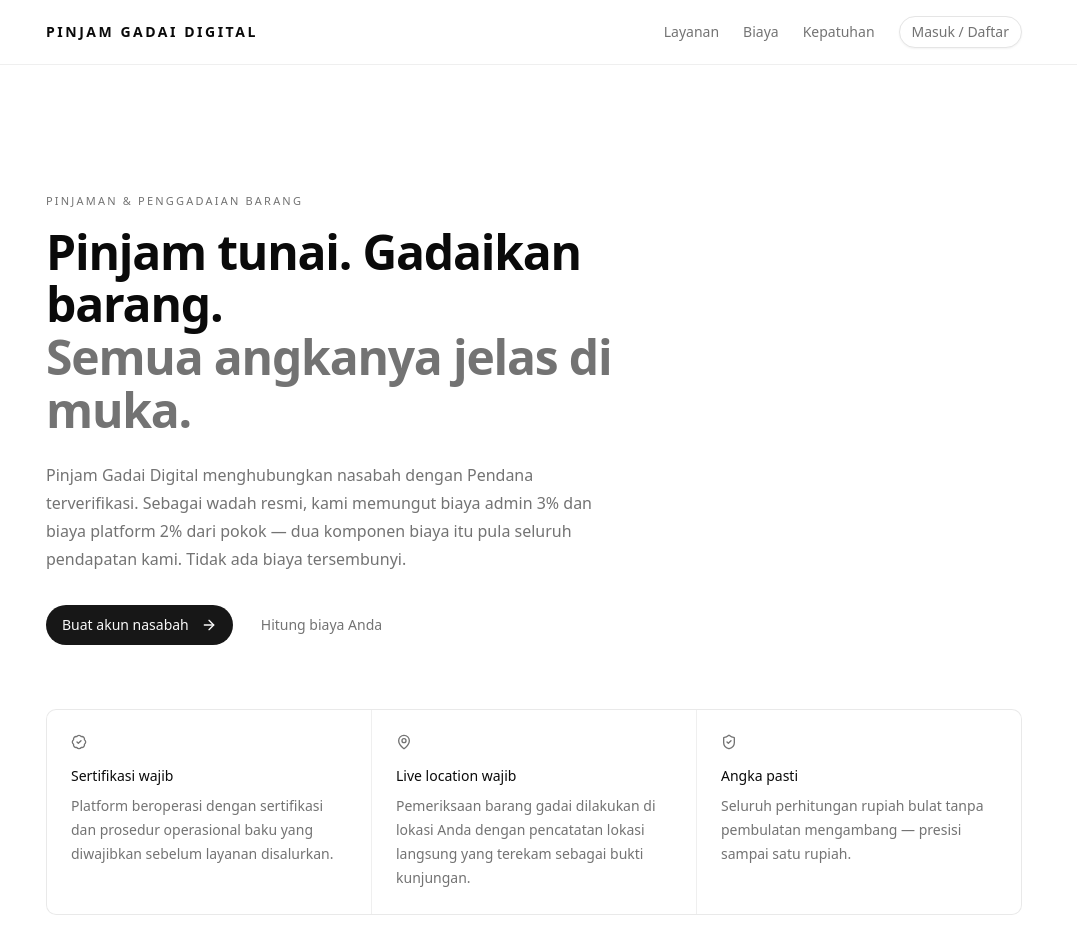
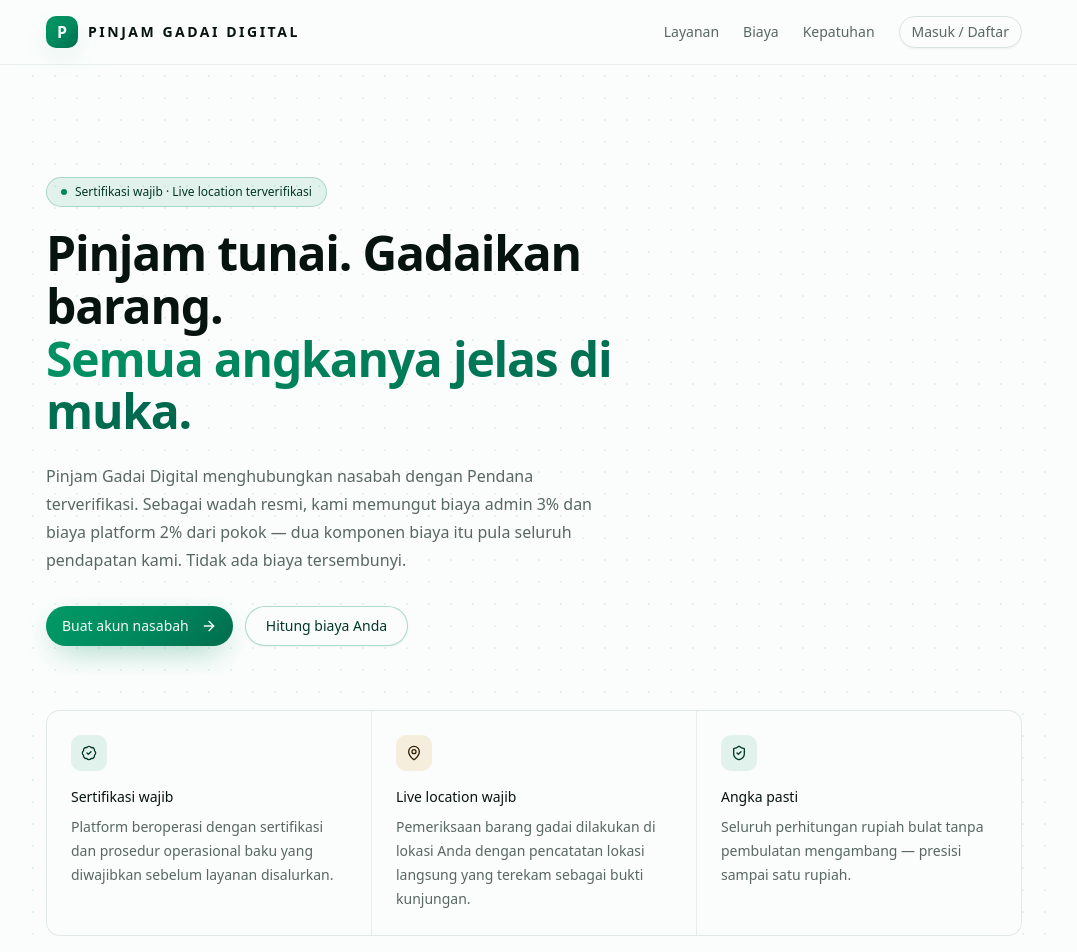
Before and after one commit to adiesiak/pinjam-gadai-digital, a React (Vite) app: page / in a window 1280 px wide. Shown: the top 952 px of the page, without its empty margins (106-1183 px from the left). Built offline with nearby package versions, Linux system fonts and the light colour scheme; no server answers; what @convex-dev/auth would draw is missing.

Commit message:
Freebuff: Okay udah semua lalu apakah bisa di ubah websitenya jadi...

```diff
--- a/src/index.css
+++ b/src/index.css
@@ -40,42 +40,49 @@
   --color-sidebar-accent-foreground: var(--sidebar-accent-foreground);
   --color-sidebar-border: var(--sidebar-border);
   --color-sidebar-ring: var(--sidebar-ring);
+  /* PINDAI theme tokens — gold accent for the pawn (gadai) journey. */
+  --color-gold: var(--gold);
+  --color-gold-foreground: var(--gold-foreground);
 }
 
 /* CHANGE VALUES FOR THEME */
 :root {
   --radius: 0.625rem;
-  --background: oklch(1 0 0);
-  --foreground: oklch(0.145 0 0);
+  /* Pinjam Gadai Digital — emerald trust palette on a warm-neutral base. */
+  --background: oklch(0.993 0.003 160);
+  --foreground: oklch(0.175 0.02 170);
   --card: oklch(1 0 0);
-  --card-foreground: oklch(0.145 0 0);
+  --card-foreground: oklch(0.175 0.02 170);
   --popover: oklch(1 0 0);
-  --popover-foreground: oklch(0.145 0 0);
-  --primary: oklch(0.205 0 0);
-  --primary-foreground: oklch(0.985 0 0);
-  --secondary: oklch(0.97 0 0);
-  --secondary-foreground: oklch(0.205 0 0);
-  --muted: oklch(0.97 0 0);
-  --muted-foreground: oklch(0.556 0 0);
-  --accent: oklch(0.97 0 0);
-  --accent-foreground: oklch(0.205 0 0);
+  --popover-foreground: oklch(0.175 0.02 170);
+  --primary: oklch(0.545 0.135 165);
+  --primary-foreground: oklch(0.985 0.01 165);
+  --secondary: oklch(0.955 0.018 165);
+  --secondary-foreground: oklch(0.3 0.05 168);
+  --muted: oklch(0.958 0.008 165);
+  --muted-foreground: oklch(0.5 0.02 170);
+  --accent: oklch(0.95 0.025 165);
+  --accent-foreground: oklch(0.3 0.06 168);
   --destructive: oklch(0.577 0.245 27.325);
-  --border: oklch(0.922 0 0);
-  --input: oklch(0.922 0 0);
-  --ring: oklch(0.708 0 0);
-  --chart-1: oklch(0.646 0.222 41.116);
-  --chart-2: oklch(0.6 0.118 184.704);
+  --border: oklch(0.91 0.012 165);
+  --input: oklch(0.91 0.012 165);
+  --ring: oklch(0.545 0.135 165);
+  /* Gold — aksen kuning untuk alur gadai. */
+  --gold: oklch(0.72 0.14 78);
+  --gold-foreground: oklch(0.25 0.06 78);
+  --chart-1: oklch(0.545 0.135 165);
+  --chart-2: oklch(0.72 0.14 78);
   --chart-3: oklch(0.398 0.07 227.392);
   --chart-4: oklch(0.828 0.189 84.429);
   --chart-5: oklch(0.769 0.188 70.08);
-  --sidebar: oklch(0.985 0 0);
-  --sidebar-foreground: oklch(0.145 0 0);
-  --sidebar-primary: oklch(0.205 0 0);
-  --sidebar-primary-foreground: oklch(0.985 0 0);
-  --sidebar-accent: oklch(0.97 0 0);
-  --sidebar-accent-foreground: oklch(0.205 0 0);
-  --sidebar-border: oklch(0.922 0 0);
-  --sidebar-ring: oklch(0.708 0 0);
+  --sidebar: oklch(0.985 0.004 165);
+  --sidebar-foreground: oklch(0.175 0.02 170);
+  --sidebar-primary: oklch(0.545 0.135 165);
+  --sidebar-primary-foreground: oklch(0.985 0.01 165);
+  --sidebar-accent: oklch(0.955 0.018 165);
+  --sidebar-accent-foreground: oklch(0.3 0.05 168);
+  --sidebar-border: oklch(0.91 0.012 165);
+  --sidebar-ring: oklch(0.545 0.135 165);
 }
 
 .dark {
@@ -124,3 +131,78 @@
     cursor: pointer;
   }
 }
+
+/* ===== PINDAI effects — gradien, glow, tekstur, motion ===== */
+@layer utilities {
+  /* Gradien utama emerald (tombol & kartu hero). */
+  .gradient-primary {
+    background-image: linear-gradient(
+      135deg,
+      oklch(0.6 0.145 163) 0%,
+      oklch(0.545 0.135 165) 55%,
+      oklch(0.46 0.12 170) 100%
+    );
+  }
+  .gradient-primary:hover {
+    background-image: linear-gradient(
+      135deg,
+      oklch(0.63 0.15 162) 0%,
+      oklch(0.57 0.14 164) 55%,
+      oklch(0.48 0.125 170) 100%
+    );
+  }
+  /* Gradien gold untuk aksen gadai. */
+  .gradient-gold {
+    background-image: linear-gradient(135deg, oklch(0.8 0.13 82) 0%, oklch(0.7 0.15 72) 100%);
+  }
+  /* Teks bergradasi emerald. */
+  .text-gradient-primary {
+    background-image: linear-gradient(
+      120deg,
+      oklch(0.58 0.14 164) 0%,
+      oklch(0.44 0.11 172) 100%
+    );
+    -webkit-background-clip: text;
+    background-clip: text;
+    color: transparent;
+  }
+  /* Cahaya lembut di bawah elemen emerald. */
+  .shadow-glow {
+    box-shadow: 0 10px 32px -10px oklch(0.545 0.135 165 / 0.5);
+  }
+  .shadow-glow-gold {
+    box-shadow: 0 10px 32px -10px oklch(0.72 0.14 78 / 0.45);
+  }
+  /* Tekstur titik halus untuk latar hero. */
+  .dot-texture {
+    background-image: radial-gradient(
+      oklch(0.545 0.135 165 / 0.09) 1px,
+      transparent 1.5px
+    );
+    background-size: 22px 22px;
+  }
+  /* Kartu terangkat saat disorot. */
+  .card-lift {
+    transition:
+      transform 0.22s ease,
+      box-shadow 0.22s ease,
+      border-color 0.22s ease;
+  }
+  .card-lift:hover {
+    transform: translateY(-3px);
+    box-shadow: 0 14px 36px -14px oklch(0.3 0.04 168 / 0.22);
+    border-color: oklch(0.545 0.135 165 / 0.35);
+  }
+  .animate-float {
+    animation: pindai-float 7s ease-in-out infinite;
+  }
+  @keyframes pindai-float {
+    0%,
+    100% {
+      transform: translateY(0);
+    }
+    50% {
+      transform: translateY(-8px);
+    }
+  }
+}
--- a/src/pages/Admin.tsx
+++ b/src/pages/Admin.tsx
@@ -202,7 +202,13 @@ export default function Admin() {
     <div className="flex min-h-screen flex-col bg-background text-foreground">
       <header className="border-b border-border/60">
         <div className="mx-auto flex h-16 w-full max-w-5xl items-center justify-between px-6">
-          <Link to="/dashboard" className="text-sm font-semibold tracking-[0.18em]">
+          <Link
+            to="/dashboard"
+            className="flex items-center gap-2.5 text-sm font-semibold tracking-[0.18em]"
+          >
+            <span className="gradient-primary flex size-8 items-center justify-center rounded-lg font-bold text-primary-foreground">
+              P
+            </span>
             PINJAM GADAI DIGITAL
           </Link>
           <span className="flex items-center gap-2 text-xs text-muted-foreground">
@@ -337,7 +343,7 @@ export default function Admin() {
                     <div className="flex shrink-0 items-center gap-2">
                       <Button
                         size="sm"
-                        className="rounded-full"
+                        className="gradient-primary rounded-full border-0"
                         onClick={async () => {
                           try {
                             await confirmDeposit({ depositId: d._id });
@@ -647,6 +653,7 @@ function LoanReviewDialog({
                 </Button>
               )}
               <Button
+                className="gradient-primary border-0"
                 disabled={busy !== null}
                 onClick={() => run("approve", () => approve({ loanId: row._id }))}
               >
--- a/src/pages/Dashboard.tsx
+++ b/src/pages/Dashboard.tsx
@@ -89,7 +89,13 @@ export default function Dashboard() {
       {/* Top bar */}
       <header className="border-b border-border/60">
         <div className="mx-auto flex h-16 w-full max-w-5xl items-center justify-between px-6">
-          <Link to="/dashboard" className="text-sm font-semibold tracking-[0.18em]">
+          <Link
+            to="/dashboard"
+            className="flex items-center gap-2.5 text-sm font-semibold tracking-[0.18em]"
+          >
+            <span className="gradient-primary flex size-8 items-center justify-center rounded-lg font-bold text-primary-foreground">
+              P
+            </span>
             PINJAM GADAI DIGITAL
           </Link>
           <div className="flex items-center gap-4 text-sm">
@@ -131,7 +137,7 @@ export default function Dashboard() {
 
       <main className="mx-auto w-full max-w-5xl flex-1 px-6 py-10">
         <div className="flex flex-col gap-1">
-          <p className="text-[11px] font-medium uppercase tracking-[0.2em] text-muted-foreground">
+          <p className="text-[11px] font-medium uppercase tracking-[0.2em] text-primary">
             Ruang Nasabah
           </p>
           <h1 className="text-2xl font-semibold tracking-tight">
@@ -151,9 +157,7 @@ export default function Dashboard() {
         ) : (
           <>
             {/* Pengingat jatuh tempo — ditampilkan di atas semua tab. */}
-            {dueReminder !== null && (
-              <DueReminderBanner reminder={dueReminder} />
-            )}
+            {dueReminder !== null && <DueReminderBanner reminder={dueReminder} />}
             <Tabs defaultValue="pinjaman" className="mt-8">
             <TabsList className="bg-transparent p-0">
               <TabsTrigger
@@ -351,10 +355,10 @@ function DueReminderBanner({
   const terlambat = reminder.hariTerlambat > 0;
   return (
     <section
-      className={`rounded-lg border px-5 py-4 ${
+      className={`card-lift mt-6 rounded-xl border px-5 py-4 ${
         terlambat
           ? "border-destructive/40 bg-destructive/5"
-          : "border-border/60 bg-muted/40"
+          : "border-primary/25 bg-primary/5"
       }`}
     >
       <div className="flex flex-wrap items-baseline justify-between gap-3">
@@ -628,7 +632,11 @@ function LoanForm({ onCreated }: { onCreated: (ref: string) => void }) {
         </p>
       )}
 
-      <Button type="submit" className="w-full rounded-full" disabled={submitting}>
+      <Button
+        type="submit"
+        className="gradient-primary shadow-glow w-full rounded-full border-0 font-medium transition-transform hover:-translate-y-0.5"
+        disabled={submitting}
+      >
         {submitting ? (
           <>
             <Loader2 className="mr-2 size-4 animate-spin" />
@@ -814,7 +822,11 @@ function PawnForm({ onCreated }: { onCreated: () => void }) {
         </p>
       )}
 
-      <Button type="submit" className="w-full rounded-full" disabled={submitting}>
+      <Button
+        type="submit"
+        className="gradient-gold shadow-glow-gold w-full rounded-full border-0 font-medium text-gold-foreground transition-transform hover:-translate-y-0.5"
+        disabled={submitting}
+      >
         {submitting ? (
           <>
             <Loader2 className="mr-2 size-4 animate-spin" />
@@ -968,7 +980,7 @@ function LoanDetailDialog({
                   dapat dibatalkan.
                 </p>
                 <Button
-                  className="mt-3 w-full rounded-full"
+                  className="gradient-primary shadow-glow mt-3 w-full rounded-full border-0 font-medium transition-transform hover:-translate-y-0.5"
                   disabled={repaying}
                   onClick={handleRepay}
                 >
--- a/src/pages/Landing.tsx
+++ b/src/pages/Landing.tsx
@@ -45,10 +45,15 @@ export default function Landing() {
       className="flex min-h-screen flex-col bg-background text-foreground"
     >
       {/* Nav */}
-      <header className="border-b border-border/60">
+      <header className="sticky top-0 z-40 border-b border-border/60 bg-background/85 backdrop-blur-md">
         <div className="mx-auto flex h-16 w-full max-w-5xl items-center justify-between px-6">
+          <span className="flex items-center gap-2.5">
+            <span className="gradient-primary flex size-8 items-center justify-center rounded-lg font-bold text-primary-foreground shadow-glow">
+              P
+            </span>
             <span className="text-sm font-semibold tracking-[0.18em]">
               PINJAM GADAI DIGITAL
+            </span>
           </span>
           <nav className="flex items-center gap-6 text-sm text-muted-foreground">
             <a href="#layanan" className="hidden hover:text-foreground sm:block">
@@ -69,18 +74,23 @@ export default function Landing() {
 
       <main className="flex-1">
         {/* Hero */}
-        <section className="mx-auto w-full max-w-5xl px-6 pb-20 pt-24 sm:pt-32">
+        <section className="dot-texture relative mx-auto w-full max-w-5xl px-6 pb-20 pt-20 sm:pt-28">
           <motion.div
             initial={{ opacity: 0, y: 12 }}
             animate={{ opacity: 1, y: 0 }}
             transition={{ duration: 0.5, delay: 0.05 }}
             className="max-w-2xl"
           >
-            <Kicker>Pinjaman &amp; Penggadaian Barang</Kicker>
-            <h1 className="mt-4 text-4xl font-semibold leading-[1.1] tracking-tight sm:text-5xl">
+            <span className="inline-flex items-center gap-2 rounded-full border border-primary/25 bg-primary/10 px-3.5 py-1.5 text-xs font-medium text-accent-foreground">
+              <span className="size-1.5 rounded-full bg-primary" />
+              Sertifikasi wajib · Live location terverifikasi
+            </span>
+            <h1 className="mt-5 text-4xl font-semibold leading-[1.1] tracking-tight sm:text-5xl">
               Pinjam tunai. Gadaikan barang.
               <br />
-              <span className="text-muted-foreground">Semua angkanya jelas di muka.</span>
+              <span className="text-gradient-primary">
+                Semua angkanya jelas di muka.
+              </span>
             </h1>
             <p className="mt-6 max-w-xl text-base leading-7 text-muted-foreground">
               Pinjam Gadai Digital menghubungkan nasabah dengan Pendana
@@ -89,7 +99,11 @@ export default function Landing() {
               seluruh pendapatan kami. Tidak ada biaya tersembunyi.
             </p>
             <div className="mt-8 flex flex-wrap items-center gap-3">
-              <Button asChild size="lg" className="rounded-full px-6">
+              <Button
+                asChild
+                size="lg"
+                className="gradient-primary shadow-glow rounded-full border-0 px-7 font-medium transition-transform hover:-translate-y-0.5"
+              >
                 <Link to="/auth">
                   Buat akun nasabah
                   <ArrowRight className="ml-1 size-4" />
@@ -98,34 +112,39 @@ export default function Landing() {
               <Button
                 asChild
                 size="lg"
-                variant="ghost"
-                className="rounded-full px-4 text-muted-foreground"
+                variant="outline"
+                className="rounded-full px-5 border-primary/30 text-accent-foreground hover:bg-primary/5"
               >
                 <a href="#biaya">Hitung biaya Anda</a>
               </Button>
             </div>
           </motion.div>
 
-          <div className="mt-16 grid gap-px overflow-hidden rounded-lg border border-border/60 bg-border/60 sm:grid-cols-3">
+          <div className="mt-16 grid gap-px overflow-hidden rounded-xl border border-border/60 bg-border/60 sm:grid-cols-3">
             {[
               {
                 icon: BadgeCheck,
+                tint: "bg-primary/10 text-accent-foreground",
                 title: "Sertifikasi wajib",
                 body: "Platform beroperasi dengan sertifikasi dan prosedur operasional baku yang diwajibkan sebelum layanan disalurkan.",
               },
               {
                 icon: MapPin,
+                tint: "bg-gold/15 text-gold-foreground",
                 title: "Live location wajib",
                 body: "Pemeriksaan barang gadai dilakukan di lokasi Anda dengan pencatatan lokasi langsung yang terekam sebagai bukti kunjungan.",
               },
               {
                 icon: ShieldCheck,
+                tint: "bg-primary/10 text-accent-foreground",
                 title: "Angka pasti",
                 body: "Seluruh perhitungan rupiah bulat tanpa pembulatan mengambang — presisi sampai satu rupiah.",
               },
-            ].map(({ icon: Icon, title, body }) => (
-              <div key={title} className="bg-background p-6">
-                <Icon className="size-4 text-muted-foreground" />
+            ].map(({ icon: Icon, tint, title, body }) => (
+              <div key={title} className="card-lift bg-background p-6">
+                <span className={`inline-flex size-9 items-center justify-center rounded-lg ${tint}`}>
+                  <Icon className="size-4" />
+                </span>
                 <h3 className="mt-4 text-sm font-medium">{title}</h3>
                 <p className="mt-2 text-sm leading-6 text-muted-foreground">{body}</p>
               </div>
@@ -140,9 +159,11 @@ export default function Landing() {
             <h2 className="mt-4 max-w-xl text-2xl font-semibold tracking-tight">
               Pilih jalur yang sesuai kebutuhan Anda.
             </h2>
-            <div className="mt-10 grid gap-px overflow-hidden rounded-lg border border-border/60 bg-border/60 lg:grid-cols-2">
-              <div className="bg-background p-8">
-                <Banknote className="size-5 text-muted-foreground" />
+            <div className="mt-10 grid gap-px overflow-hidden rounded-xl border border-border/60 bg-border/60 lg:grid-cols-2">
+              <div className="card-lift bg-background p-8">
+                <span className="gradient-primary shadow-glow inline-flex size-10 items-center justify-center rounded-xl text-primary-foreground">
+                  <Banknote className="size-5" />
+                </span>
                 <h3 className="mt-5 text-lg font-medium">Pinjaman tunai</h3>
                 <p className="mt-3 text-sm leading-6 text-muted-foreground">
                   Ajukan pinjaman tunai dengan struktur biaya tetap. Setelah
@@ -169,8 +190,10 @@ export default function Landing() {
                 </Button>
               </div>
 
-              <div className="bg-background p-8">
-                <Package className="size-5 text-muted-foreground" />
+              <div className="card-lift bg-background p-8">
+                <span className="gradient-gold shadow-glow-gold inline-flex size-10 items-center justify-center rounded-xl text-gold-foreground">
+                  <Package className="size-5" />
+                </span>
                 <h3 className="mt-5 text-lg font-medium">Gadai barang</h3>
                 <p className="mt-3 text-sm leading-6 text-muted-foreground">
                   Gadaikan elektronik, kendaraan, perhiasan, atau properti.
@@ -231,7 +254,8 @@ export default function Landing() {
               </p>
             </div>
 
-            <div className="rounded-lg border border-border/60 p-6 sm:p-8">
+            <div className="card-lift relative overflow-hidden rounded-xl border border-primary/25 bg-background p-6 sm:p-8">
+              <div className="gradient-primary absolute inset-x-0 top-0 h-1.5" />
               <Kicker>Kalkulator pinjaman</Kicker>
               <label htmlFor="sim-pokok" className="mt-4 block text-sm font-medium">
                 Pokok pinjaman
@@ -346,22 +370,30 @@ export default function Landing() {
 
         {/* Closing CTA */}
         <section className="border-t border-border/60">
-          <div className="mx-auto flex w-full max-w-5xl flex-col items-start gap-6 px-6 py-16 sm:flex-row sm:items-center sm:justify-between">
-            <div>
-              <h2 className="text-xl font-semibold tracking-tight">
+          <div className="mx-auto w-full max-w-5xl px-6 py-16">
+            <div className="gradient-primary shadow-glow relative overflow-hidden rounded-2xl px-8 py-12 text-center">
+              <div className="dot-texture absolute inset-0 opacity-40" />
+              <div className="relative">
+                <h2 className="text-2xl font-semibold tracking-tight text-primary-foreground">
                   Siap memulai?
                 </h2>
-              <p className="mt-2 max-w-md text-sm leading-6 text-muted-foreground">
-                Buat akun nasabah untuk mengajukan pinjaman tunai atau gadaikan
-                barang Anda — keduanya dapat dikelola dari satu ruang nasabah.
+                <p className="mx-auto mt-3 max-w-md text-sm leading-6 text-primary-foreground/85">
+                  Buat akun nasabah untuk mengajukan pinjaman tunai atau
+                  gadaikan barang Anda — keduanya dapat dikelola dari satu
+                  ruang nasabah.
                 </p>
-            </div>
-            <Button asChild size="lg" className="rounded-full px-6">
+                <Button
+                  asChild
+                  size="lg"
+                  className="mt-8 rounded-full border-0 bg-white px-7 font-medium text-accent-foreground hover:bg-white/90"
+                >
                   <Link to="/auth">
                     Daftar sekarang
                     <ArrowRight className="ml-1 size-4" />
                   </Link>
                 </Button>
+              </div>
+            </div>
           </div>
         </section>
       </main>
--- a/src/pages/Pendana.tsx
+++ b/src/pages/Pendana.tsx
@@ -44,7 +44,13 @@ export default function Pendana() {
     <div className="flex min-h-screen flex-col bg-background text-foreground">
       <header className="border-b border-border/60">
         <div className="mx-auto flex h-16 w-full max-w-5xl items-center justify-between px-6">
-          <Link to="/dashboard" className="text-sm font-semibold tracking-[0.18em]">
+          <Link
+            to="/dashboard"
+            className="flex items-center gap-2.5 text-sm font-semibold tracking-[0.18em]"
+          >
+            <span className="gradient-primary flex size-8 items-center justify-center rounded-lg font-bold text-primary-foreground">
+              P
+            </span>
             PINJAM GADAI DIGITAL
           </Link>
           <span className="flex items-center gap-2 text-xs text-muted-foreground">
@@ -367,7 +373,11 @@ function DepositForm() {
           {error}
         </p>
       )}
-      <Button type="submit" className="w-full rounded-full" disabled={busy}>
+      <Button
+        type="submit"
+        className="gradient-primary shadow-glow w-full rounded-full border-0 font-medium transition-transform hover:-translate-y-0.5"
+        disabled={busy}
+      >
         {busy ? <Loader2 className="mr-2 size-4 animate-spin" /> : null}
         Ajukan setoran
       </Button>
```
Also changed, not shown: src/components/StatusBadge.tsx (+24 -4 lines), src/pages/Auth.tsx (+5 -2 lines). Lines whose indentation alone changed are shown as unchanged.
